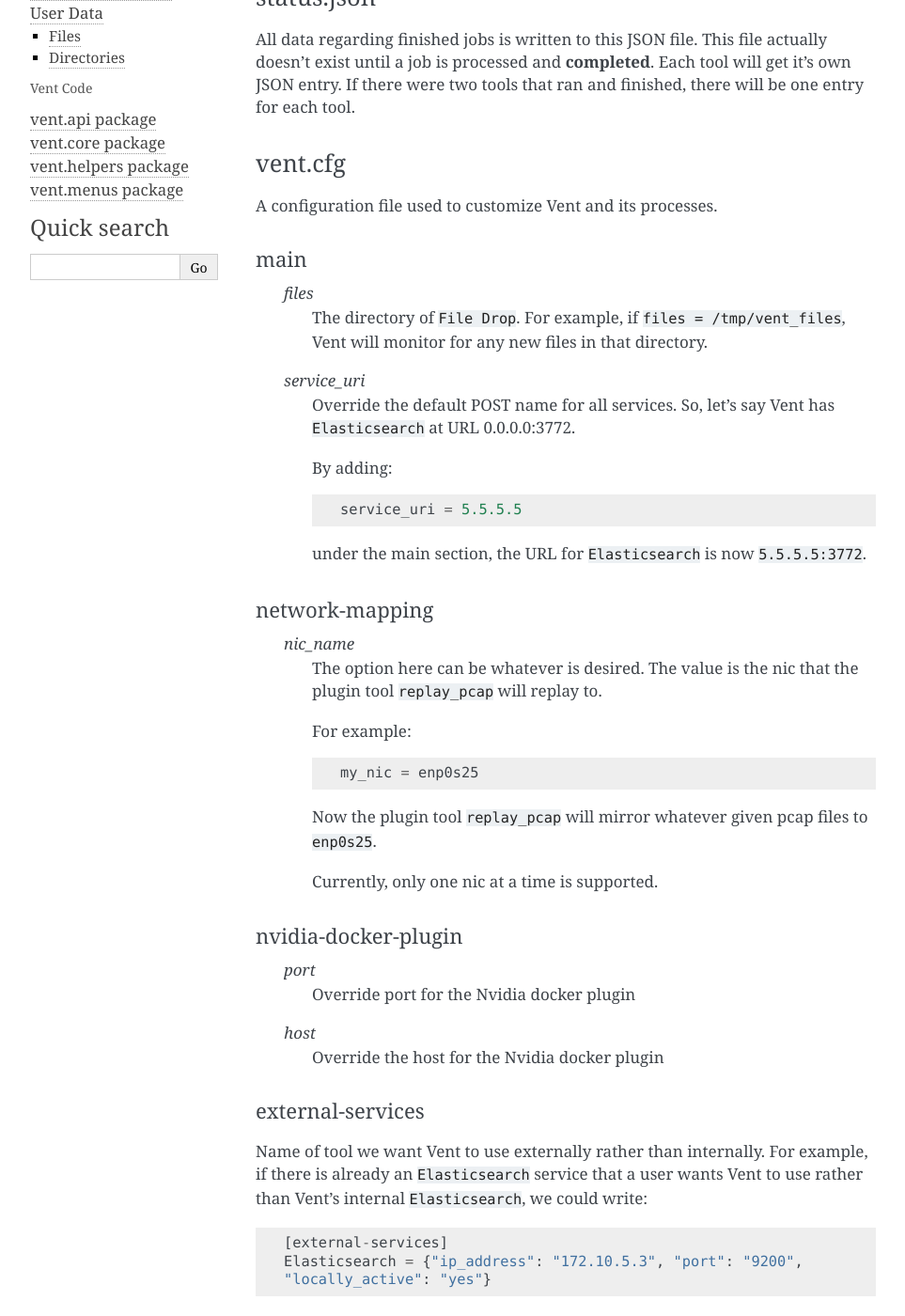
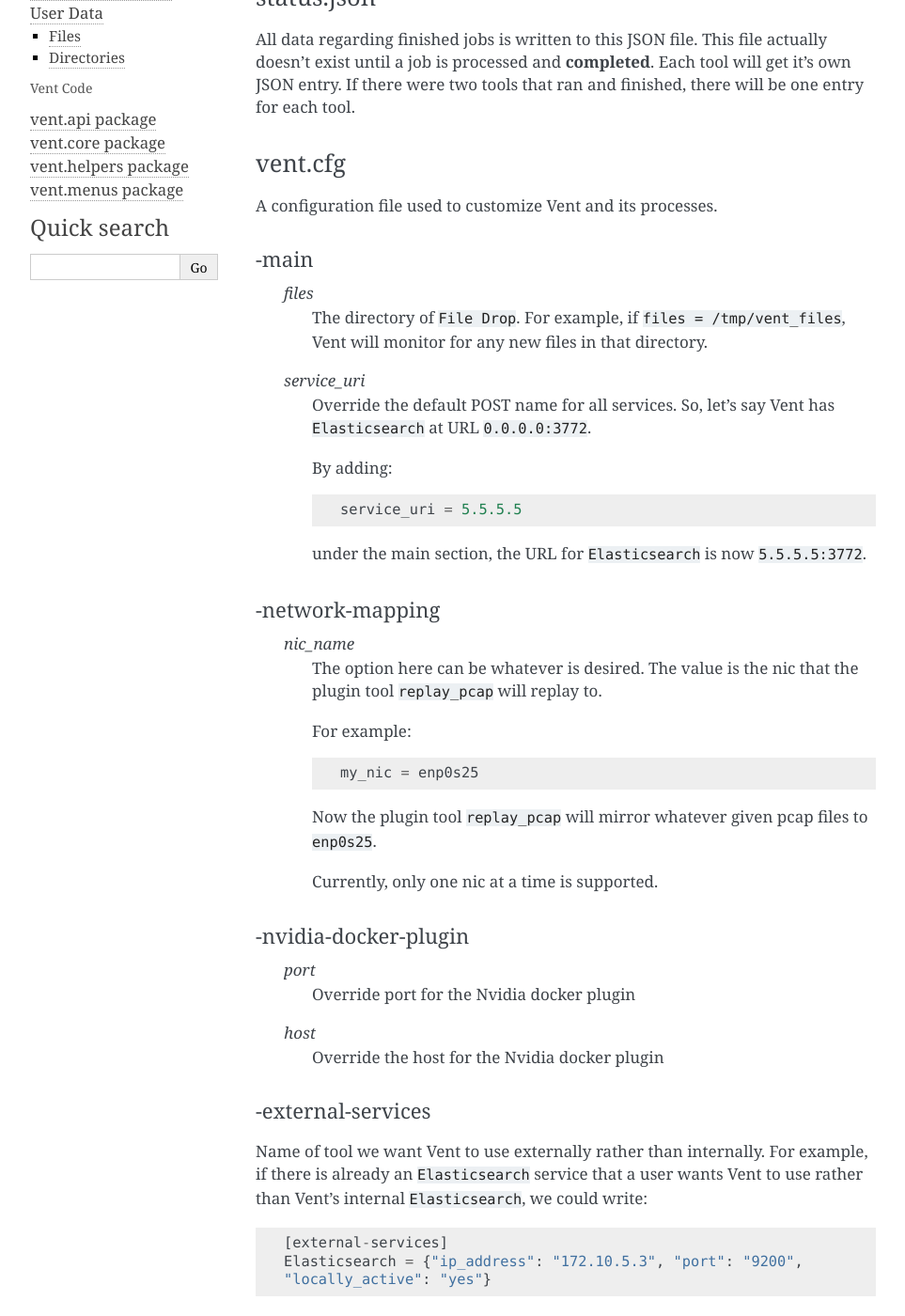
Before and after one commit to CyberReboot/vent, a Sphinx documentation site: the page built from docs/source/user_data.rst, in a window 1280 px wide and 1400 px high, scrolled down 378 px. Shown: the whole window at 94% size, without its empty margins (148-1111 px from the left). Built offline with Sphinx 7.4.7, drawn with Linux system fonts in a browser that asks for light colours; pages that are not in the unit, such as notebooks, are missing from menus.

Commit message:
formatting

```diff
--- a/docs/source/user_data.rst
+++ b/docs/source/user_data.rst
@@ -22,15 +22,15 @@ vent.cfg
 --------
 A configuration file used to customize Vent and its processes.
 
-main
-^^^^
+-main
+^^^^^
   *files*
     The directory of ``File Drop``. For example, if ``files = /tmp/vent_files``,
     Vent will monitor for any new files in that directory.
 
   *service_uri*
     Override the default POST name for all services. So, let's say Vent has
-    ``Elasticsearch`` at URL 0.0.0.0:3772.
+    ``Elasticsearch`` at URL ``0.0.0.0:3772``.
 
     By adding::
 
@@ -39,8 +39,8 @@ main
     under the main section, the URL for ``Elasticsearch`` is now
     ``5.5.5.5:3772``.
 
-network-mapping
-^^^^^^^^^^^^^^^
+-network-mapping
+^^^^^^^^^^^^^^^^
   *nic_name*
     The option here can be whatever is desired. The value is the nic that the
     plugin tool ``replay_pcap`` will replay to.
@@ -55,16 +55,16 @@ network-mapping
     Currently, only one nic at a time is supported.
 
 
-nvidia-docker-plugin
-^^^^^^^^^^^^^^^^^^^^
+-nvidia-docker-plugin
+^^^^^^^^^^^^^^^^^^^^^
   *port*
     Override port for the Nvidia docker plugin
 
   *host*
     Override the host for the Nvidia docker plugin
 
-external-services
-^^^^^^^^^^^^^^^^^
+-external-services
+^^^^^^^^^^^^^^^^^^
 Name of tool we want Vent to use externally rather than internally.
 For example, if there is already an ``Elasticsearch`` service that a user wants
 Vent to use rather than Vent's internal ``Elasticsearch``, we could write::
@@ -75,8 +75,8 @@ Vent to use rather than Vent's internal ``Elasticsearch``, we could write::
 
 If a port is not specified, then it defaults to core tool's default port
 
-groups
-^^^^^^
+-groups
+^^^^^^^
   *start_order*
     The order in which the tool groups are started in csv format. For example::
 
```
Also changed, not shown: docs/source/build_plugin.rst (+10 -10 lines).
